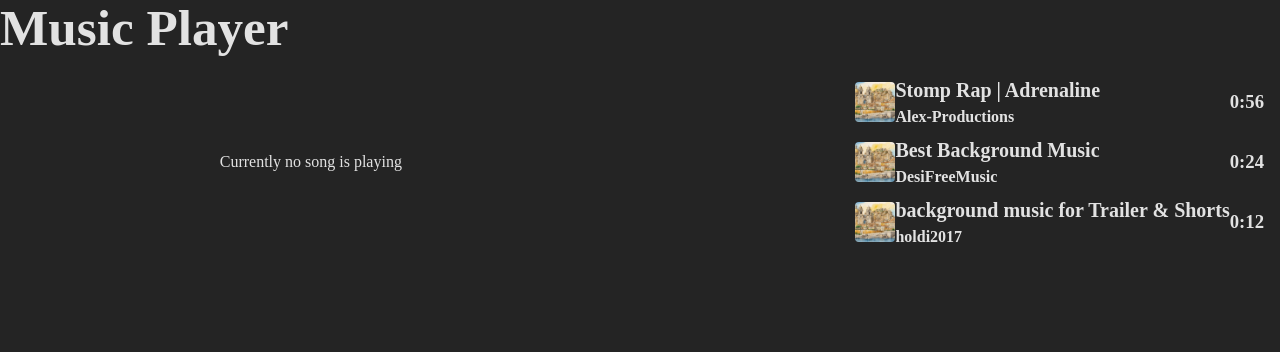
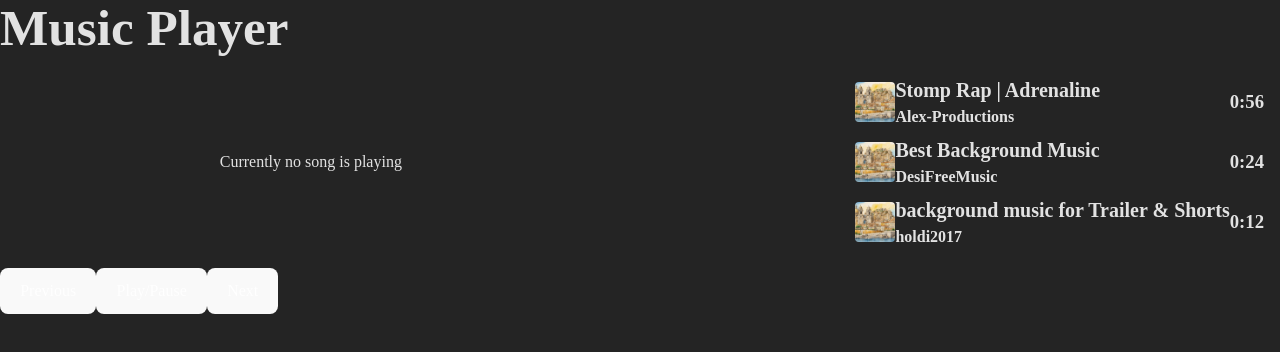
Before and after one commit to KarolisGaiv/music-player, a React (Vite) app: page / in a window 1280 px wide. Shown: the top 352 px of the page. Built offline with nearby package versions, Linux system fonts and the light colour scheme.

Commit message:
feat: create init controls bar component structure. add skip/pause/prev btn funcionality

```diff
--- a/src/App.tsx
+++ b/src/App.tsx
@@ -1,6 +1,7 @@
 import { usePlaylist } from '@/hooks/usePlaylist'
 import { SongList } from '@/components/SongList/SongList'
 import { SongCover } from '@/components/SongCover/SongCover'
+import { ControlsBar } from './components/ControlsBar/ControlsBar'
 import '@/index.css'
 
 function App() {
@@ -27,6 +28,9 @@ function App() {
           <SongList />
         </aside>
       </main>
+      <footer>
+        <ControlsBar />
+      </footer>
     </div>
   )
 }
--- /dev/null
+++ b/src/components/ControlsBar/ControlsBar.tsx
@@ -0,0 +1,25 @@
+import { useMusicPlayerStore } from '@/store'
+import '@/components/ControlsBar/style.css'
+
+export function ControlsBar() {
+  const { prevTrack, playTrack, nextTrack, trackList, currentTrackIndex } = useMusicPlayerStore()
+
+  if (currentTrackIndex) {
+    const currentTrackDetails = trackList[currentTrackIndex]
+  }
+
+  return (
+    <div>
+      <div className="progress-bar"></div>
+      <div className="controls-wrapper">
+        <div className="left-controls">
+          <button onClick={() => prevTrack()}>Previous</button>
+          <button onClick={() => playTrack(currentTrackIndex)}>Play/Pause</button>
+          <button onClick={() => nextTrack()}>Next</button>
+        </div>
+        <div className="middle-controls"></div>
+        <div className="right-controls"></div>
+      </div>
+    </div>
+  )
+}
```
Also changed, not shown: src/components/ControlsBar/style.css (added).
